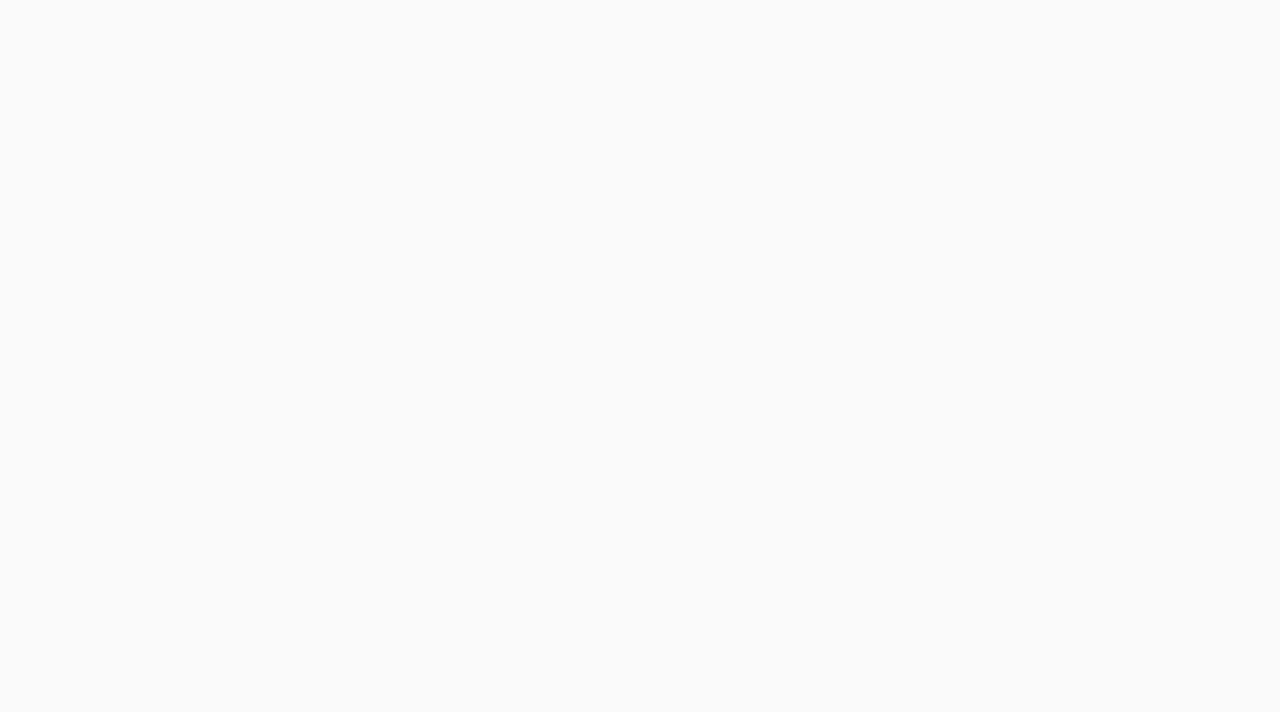
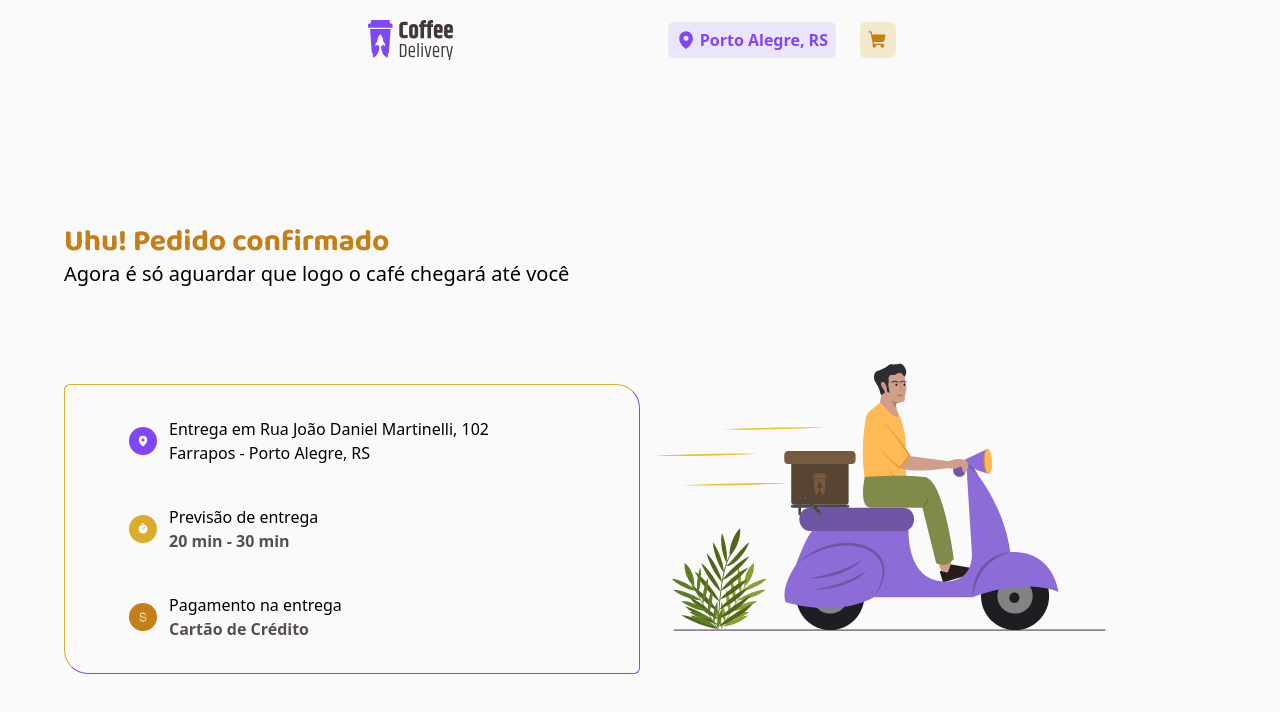
Before and after one commit to rdg-404/CoffeeDelivery, a React (Vite) app: page /success in a window 1280 px wide. Before the commit this address had no page. Shown: the top 712 px of the page. Built offline with nearby package versions, Linux system fonts and the light colour scheme.

Commit message:
success page create

```diff
--- a/src/Routes.tsx
+++ b/src/Routes.tsx
@@ -2,6 +2,7 @@ import { Route, Routes } from 'react-router-dom'
 import { HomePage } from './pages/Home'
 import { DefaultLayout } from './layouts/DefaultLayout'
 import { CompleteOrderPage } from './pages/CompleteOrderPage'
+import { SuccessPage } from './pages/SuccessPage'
 
 export function Router() {
   return (
@@ -9,6 +10,7 @@ export function Router() {
       <Route path="/" element={<DefaultLayout />}>
         <Route path="/" element={<HomePage />} />
         <Route path="/completeOrder" element={<CompleteOrderPage />} />
+        <Route path="/success" element={<SuccessPage />} />
       </Route>
     </Routes>
   )
--- a/src/pages/CompleteOrderPage/CompleteOrderSelected/index.tsx
+++ b/src/pages/CompleteOrderPage/CompleteOrderSelected/index.tsx
@@ -1,4 +1,5 @@
 import { Minus, Plus, Trash } from 'phosphor-react'
+import { NavLink } from 'react-router-dom'
 
 export function CompleteOrderSelected() {
   return (
@@ -84,9 +85,11 @@ export function CompleteOrderSelected() {
               </div>
             </div>
 
-            <button className="bg-timer-button px-3 py-2 rounded-md uppercase font-bold text-base-background">
-              Confimar pedido
-            </button>
+            <NavLink to="/success" className="flex justify-center">
+              <button className="bg-timer-button px-24 py-2 rounded-md uppercase font-bold text-base-background">
+                Confimar pedido
+              </button>
+            </NavLink>
           </div>
         </div>
       </div>
--- /dev/null
+++ b/src/pages/SuccessPage/index.tsx
@@ -0,0 +1,57 @@
+import { CurrencyDollarSimple, MapPin, Timer } from 'phosphor-react'
+
+import success from '../../assets/success.svg'
+
+export function SuccessPage() {
+  return (
+    <div className="mt-32 grid grid-cols-2 items-center">
+      <div className=" flex flex-col">
+        <h2 className="font-baloo text-button-cart text-3xl mt-24">
+          Uhu! Pedido confirmado
+        </h2>
+        <p className="text-xl">
+          Agora é só aguardar que logo o café chegará até você
+        </p>
+        <div className="flex flex-col w-full gap-10 mt-24 border border-l-timer-button border-t-timer-button  border-r-button-map border-b-button-map rounded-tl-md rounded-tr-3xl rounded-bl-3xl rounded-br-md py-8 pr-32 pl-16">
+          <p className="flex items-center gap-3  ">
+            <MapPin
+              size={20}
+              weight="fill"
+              className=" bg-button-map   min-w-max h-7 rounded-full border-none p-2 text-base-background"
+            />
+            Entrega em Rua João Daniel Martinelli, 102 Farrapos - Porto Alegre,
+            RS
+          </p>
+          <p className="flex items-center gap-3 w-48 text-base">
+            <Timer
+              size={20}
+              weight="fill"
+              className=" bg-timer-button  min-w-max h-7 rounded-full border-none p-2  text-base-background"
+            />
+            <div className="flex flex-col">
+              Previsão de entrega
+              <span className="font-semibold text-base-text">
+                20 min - 30 min
+              </span>
+            </div>
+          </p>
+          <p className="flex items-center gap-3 w-60">
+            <CurrencyDollarSimple
+              size={20}
+              weight="fill"
+              className=" bg-button-cart min-w-max h-7 rounded-full border-none p-2  text-base-background"
+            />
+            <div className="flex flex-col">
+              Pagamento na entrega
+              <span className="font-semibold text-base-text">
+                Cartão de Crédito
+              </span>
+            </div>
+          </p>
+        </div>
+      </div>
+
+      <img src={success} alt="men on bike" className="mt-48" />
+    </div>
+  )
+}
```
Also changed, not shown: src/assets/success.svg (added).
